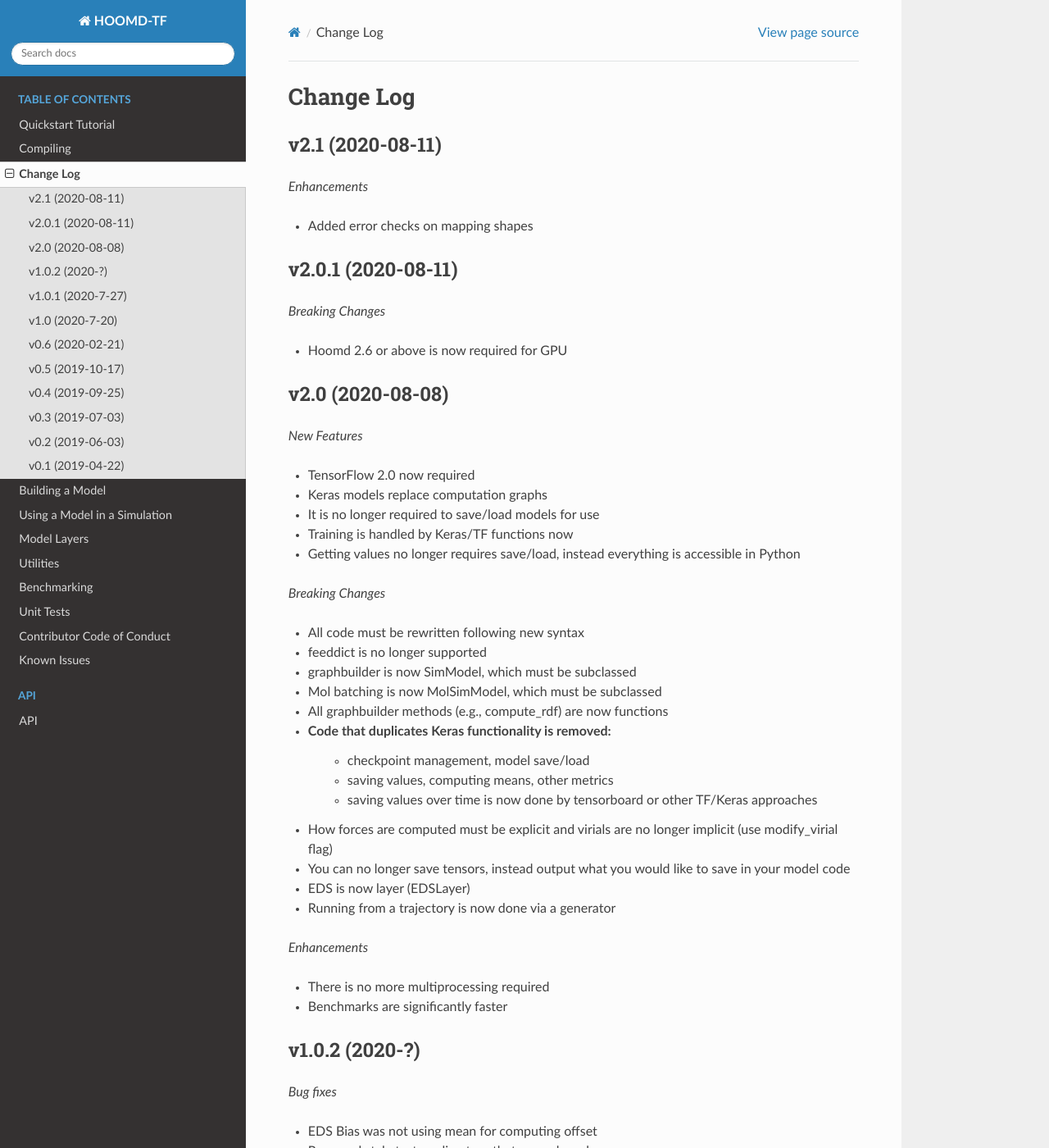
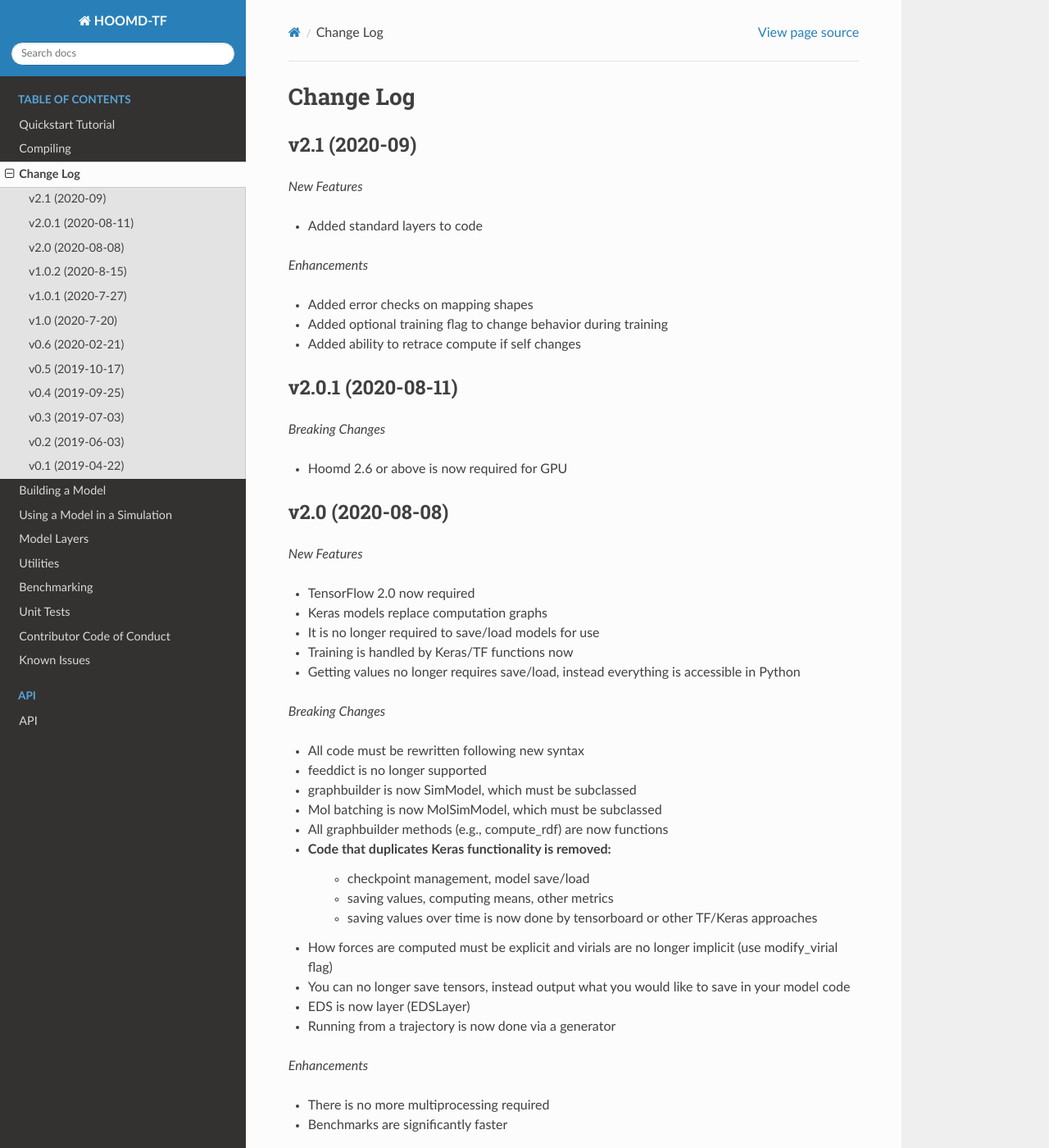
Before and after one commit to ur-whitelab/hoomd-tf, a Sphinx documentation site: the page built from sphinx-docs/source/changelog.rst, in a window 1280 px wide and 1400 px high. Shown: the whole window at 82% size. Built offline with Sphinx 7.4.7 and the Read the Docs theme 2.0.0, drawn with Linux system fonts in a browser that asks for light colours.

Commit message:
Added changelog

```diff
--- a/sphinx-docs/source/changelog.rst
+++ b/sphinx-docs/source/changelog.rst
@@ -1,12 +1,18 @@
 Change Log
 ==========
 
-v2.1 (2020-08-11)
+v2.1 (2020-09)
 --------------------
+
+*New Features*
+
+- Added standard layers to code
 
 *Enhancements*
 
 - Added error checks on mapping shapes
+- Added optional training flag to change behavior during training
+- Added ability to retrace compute if self changes
 
 v2.0.1 (2020-08-11)
 --------------------
@@ -47,7 +53,7 @@ v2.0 (2020-08-08)
 - There is no more multiprocessing required
 - Benchmarks are significantly faster
 
-v1.0.2 (2020-?)
+v1.0.2 (2020-8-15)
 -------------------
 
 *Bug fixes*
```
